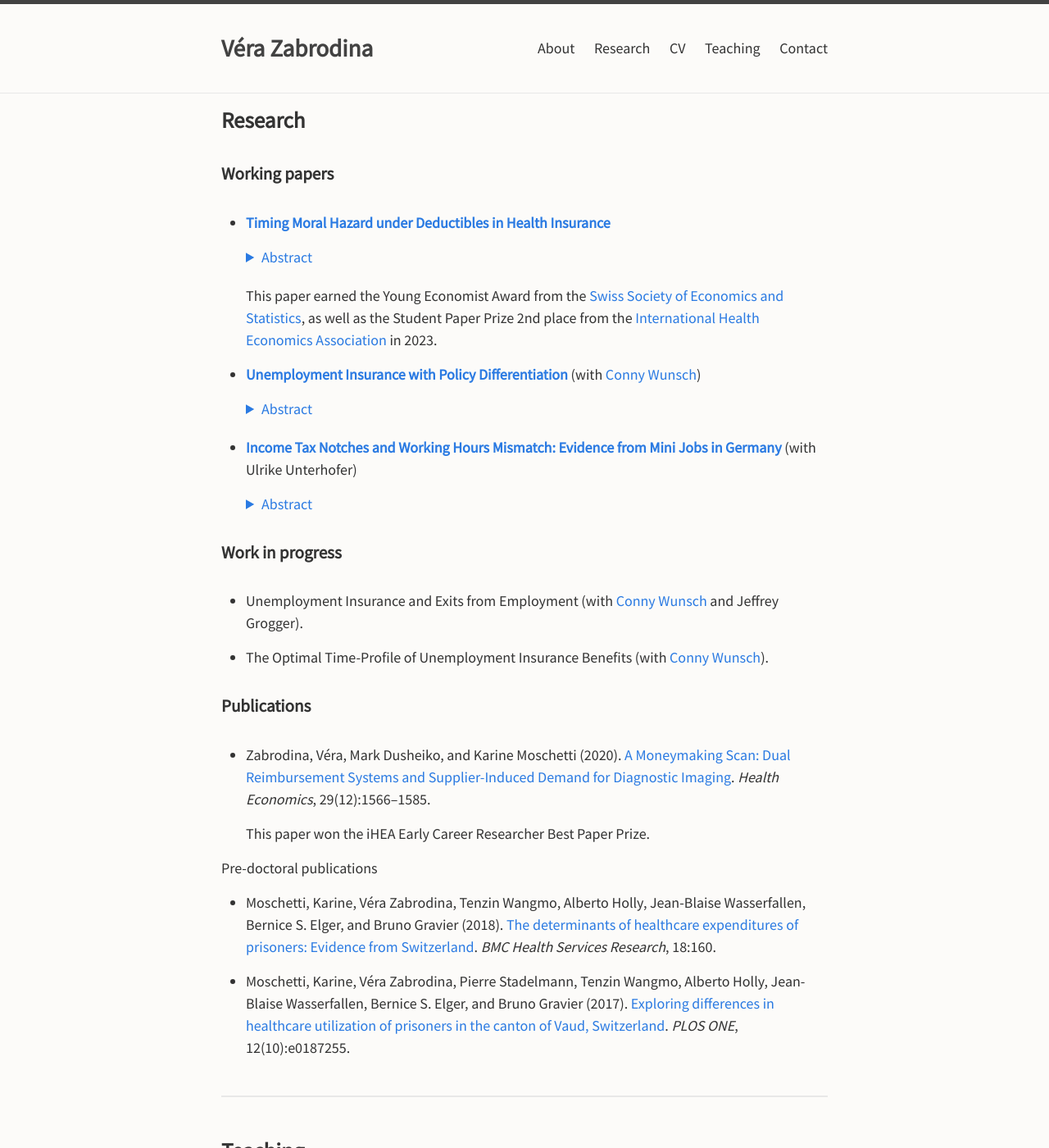
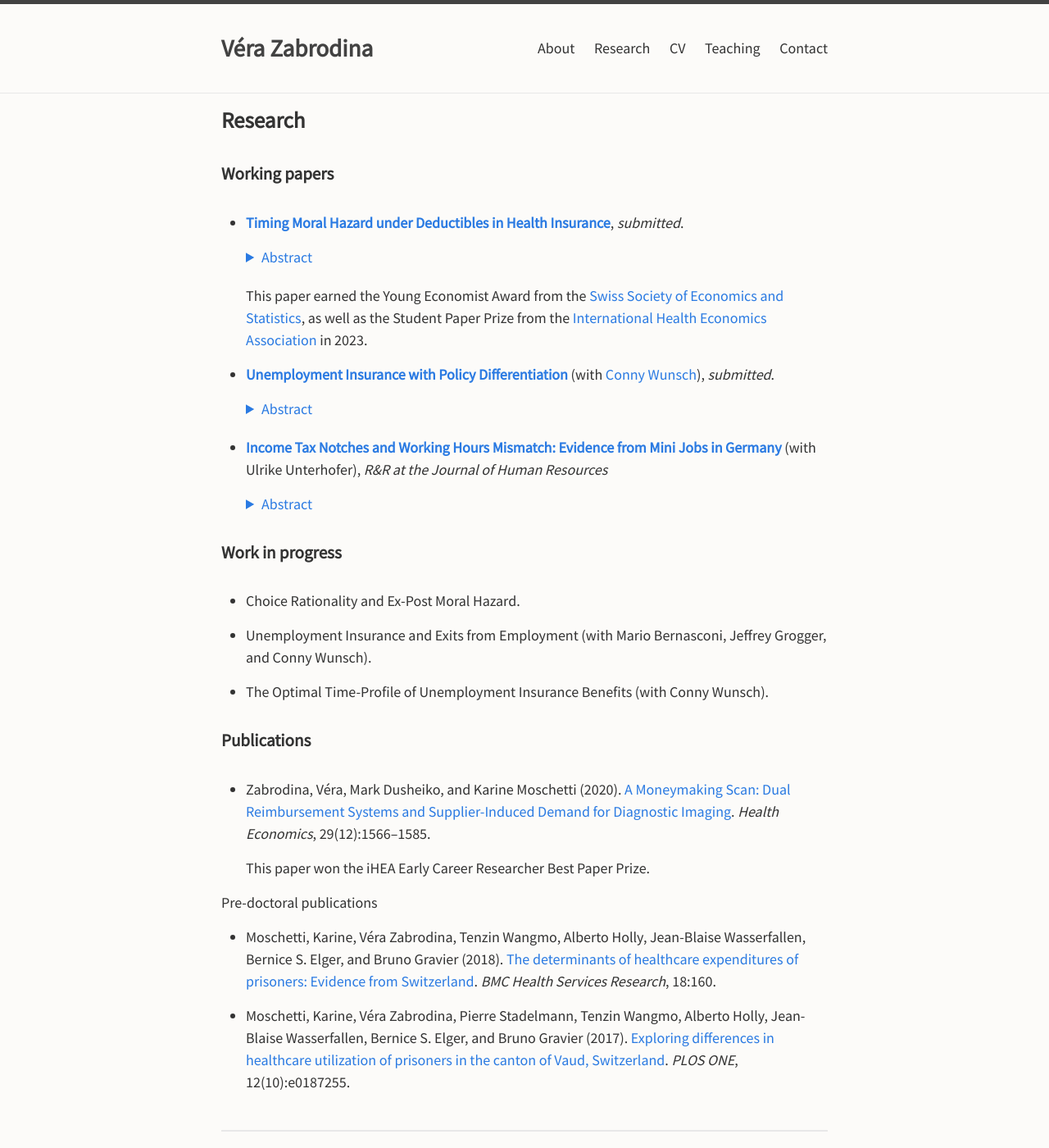
Before and after one commit to verazb/verazb.github.io, a Jekyll site: the page built from index.md, in a window 1280 px wide and 1400 px high, scrolled down 858 px. Shown: the whole window at 82% size. Built offline with Jekyll 4.4.1, drawn with Linux system fonts in a browser that asks for light colours; our own code applies the rules of GitHub Pages for plain Markdown files; some of the changed text lies outside the part shown.

Commit message:
Update index.md

```diff
--- a/index.md
+++ b/index.md
@@ -5,9 +5,11 @@ layout: default
 
 ## About
 
-I am a postdoctoral researcher in the Department of Economics at the [University of California, Berkeley](https://www.econ.berkeley.edu/), funded by the Swiss National Science Foundation. I received my PhD in economics from the University of Basel in 2022.
+I am a postdoctoral researcher in the Department of Economics at the [University of California, Berkeley](https://www.econ.berkeley.edu/). I have a PhD in economics from the University of Basel, Switzerland.
 
-My research interests lie in public finance, health and labor economics. I examine the functioning of insurance markets and transfer systems. In particular, I develop theoretical models and empirical tests to uncover sources of asymmetric information and their implications for social insurance design.
+My research interests lie in public finance, health and labor economics. I examine the functioning of insurance markets and transfer systems. In recent work, I analyze how dynamic pricing incentives shape demand, benefit claims timing, and plan selection in health and unemployment insurance. I also study how unemployment insurance and tax policy affect labor supply and labor market outcomes.
+
+
 
 **[CV](docs/Zabrodina_CV.pdf)**
 
@@ -32,44 +34,46 @@ My research interests lie in public finance, health and labor economics. I exami
 
 ### Working papers
 
-- **[Timing Moral Hazard under Deductibles in Health Insurance](docs/Zabrodina_TMH.pdf)**
+- **[Timing Moral Hazard under Deductibles in Health Insurance](docs/Zabrodina_TMH.pdf)**, *submitted*.
 
   <details style="margin-bottom:20px;">
     <summary style="color:#2a7ae2;">Abstract</summary>
 
-  This paper evaluates whether individuals strategically time their healthcare consumption to reduce out-of-pocket costs, and the frictions they face in doing so. I set up a dynamic model of healthcare consumption in which individuals suffer a large health shock, exceed their deductible, and have an incentive to advance care from the following year. The model provides a sufficient statistic for timing moral hazard by comparing the consumption of individuals with shocks at random times within the coverage year. It also shows that advancing care mitigates classical moral hazard and adverse selection the following year. This insight highlights important trade-offs for insurance market design. In the context of mandatory health insurance in Switzerland, I find substantial timing moral hazard, though with strong dynamic frictions. The shorter the time horizon, the less care is advanced. The timing of health risk realizations has important implications for cost-sharing and insurance premiums.
+  This paper studies strategic timing behavior in healthcare consumption under insurance contracts with deductibles. I develop a dynamic model that allows individuals to shift the timing of planned care, and  incorporates both moral hazard and deductible choice. I show that timing decisions involve a trade-off between out-of-pocket cost savings below the deductible, and utility gains from additional consumption after exceeding the deductible. The timing of risk realizations within a coverage period affects both when and how much healthcare is consumed. The timing and intensive margins---as well as their interaction---have distinct implications for healthcare costs, premiums, and selection. I derive a sufficient statistic for timing moral hazard that compares individuals who exceed their deductible at different times within the coverage period, facing varying price incentives. In the context of mandatory health insurance in Switzerland, I find evidence of substantial timing moral hazard after a temporary health shock, which varies with the month of the shock. Timing is a key component of price responses under deductibles, with implications for insurance design.
 
   </details>
 
-  This paper earned the Young Economist Award from the [Swiss Society of Economics and Statistics](https://www.sgvs.ch/awards/), as well as the Student Paper Prize 2nd place from the [International Health Economics Association](https://healtheconomics.org/awards/) in 2023.
+  This paper earned the Young Economist Award from the [Swiss Society of Economics and Statistics](https://www.sgvs.ch/awards/), as well as the Student Paper Prize from the [International Health Economics Association](https://healtheconomics.org/awards/) in 2023.
 
 
-- **[Unemployment Insurance with Policy Differentiation](docs/Wunsch_Zabrodina_UI.pdf)** (with [Conny Wunsch](https://sites.google.com/view/cwunsch))
+- **[Unemployment Insurance with Policy Differentiation](docs/Wunsch_Zabrodina_UI.pdf)** (with [Conny Wunsch](https://sites.google.com/view/cwunsch)), *submitted*.
 
   <details style="margin-bottom:20px;">
     <summary style="color:#2a7ae2;">Abstract</summary>
 
-  The generosity of social insurance coverage often increases with the beneficiary's age and their contribution time to social security, but existing policies vary considerably. We study the differentiation of unemployment insurance (UI) generosity by evaluating how the insurance-incentive trade-off varies with age and contribution time. We exploit numerous discontinuities in potential benefit duration in Germany. Contribution time in the last three years carries information on job search efforts, as it is associated with lower moral hazard responses and fiscal externality. We find no significant response heterogeneity in age or longer contribution time horizons. Contrasting these gradients with an approximated insurance value for four UI regimes, we document that steepening the potential benefit duration schedule in contribution time and flattening it in age would have increased welfare.
+  This paper studies policy differentiation in unemployment insurance (UI) both theoretically and empirically. We provide a general sufficient statistics framework to assess the insurance-incentive trade-off from differentiating the duration of benefits. We show how differentiating UI redistributes welfare across heterogeneous unemployed workers. Our empirical implementation evaluates how workers’ responses to and the welfare effects of UI vary with age and contribution time—two widely used tags. Exploiting many discontinuities in benefit duration in Germany, we find that duration responses to UI decrease in short-term contribution time, while age is non-significant. The behavioral cost depends on duration and policy levels in addition to these responses. We find that the social value of UI decreases in contribution time. The largest, negative welfare effects occur among workers who have contributed the full base period and value UI the least. Our results support policies where coverage increases in short-term contribution time, but flattens thereafter.
 
   </details>
 
 
 
-- **[Income Tax Notches and Working Hours Mismatch: Evidence from Mini Jobs in Germany](docs/Unterhofer_Zabrodina_minijobs.pdf)** (with Ulrike Unterhofer)
+- **[Income Tax Notches and Working Hours Mismatch: Evidence from Mini Jobs in Germany](docs/Unterhofer_Zabrodina_minijobs.pdf)** (with Ulrike Unterhofer), *R&R at the Journal of Human Resources*
 
   <details style="margin-bottom:20px;">
     <summary style="color:#2a7ae2;">Abstract</summary>
 
-  Many workers do not work their desired number of hours, especially in the low-earning segment. We study whether income tax notches cause hours mismatch among mini jobbers in Germany, which are small jobs exempt from taxes up to a specific earnings threshold. We find substantial underemployment at the threshold, indicating it limits the workers targeted by the policy from reaching their optimum hours. A reform that raised the threshold increased mini jobbers' earnings, but also raised underemployment, as desired hours increased more than actual ones. Our findings suggest that firms' preferences for mini jobs shape the earnings distribution, with implications for estimating labor supply responses.
+  Many workers, particularly in low-earning segments, do not work their desired number of hours. This study examines whether income tax notches cause hours mismatch among mini jobbers in Germany--jobs exempt from taxes up to a specified earnings threshold. We find significant underemployment at the threshold, suggesting that it prevents workers from reaching their optimal hours. A reform raising the threshold increased mini jobbers' earnings but did not resolve their hours mismatch, as desired hours increased more than actual hours. Our results suggest that firms' preferences regarding working hours influence the earnings distribution, with implications for estimating labor supply elasticities.
 
   </details>
 
 
 ### Work in progress
 
-- Unemployment Insurance and Exits from Employment (with [Conny Wunsch](https://sites.google.com/view/cwunsch) and Jeffrey Grogger).
+- Choice Rationality and Ex-Post Moral Hazard.
 
-- The Optimal Time-Profile of Unemployment Insurance Benefits (with [Conny Wunsch](https://sites.google.com/view/cwunsch)).
+- Unemployment Insurance and Exits from Employment (with Mario Bernasconi, Jeffrey Grogger, and Conny Wunsch).
+
+- The Optimal Time-Profile of Unemployment Insurance Benefits (with Conny Wunsch).
 
 
 
```
